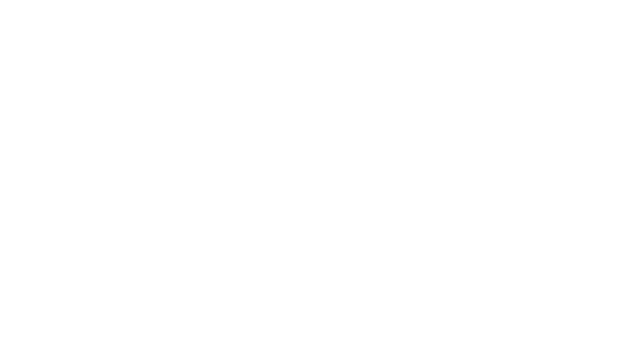
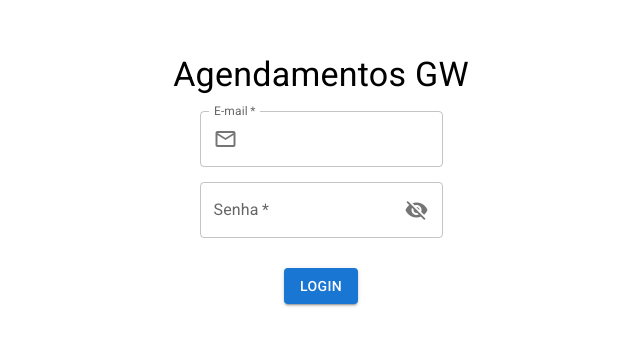
Before and after one commit to joao-menna/AgendamentosGW, a React (Vite) app in the folder frontend/: page /login in a window 1280 px wide. Shown: the part 221-566 px from the top of the page, without its empty margins (319-959 px from the left). Built offline with nearby package versions, Linux system fonts and the light colour scheme.

Commit message:
(frontend) feito basico da pagina de login

```diff
--- a/frontend/src/pages/index/index.tsx
+++ b/frontend/src/pages/index/index.tsx
@@ -3,6 +3,7 @@ import SystemService from "../../services/system"
 import { useNavigate } from "react-router-dom"
 import { useAppDispatch } from "../../hooks"
 import { setFirstTimeState } from "../../slices/firstTimeSlice"
+import { SESSION_TOKEN_KEY } from "../../services"
 
 export default function IndexPage() {
   const dispatch = useAppDispatch()
@@ -10,7 +11,7 @@ export default function IndexPage() {
 
   useEffect(() => {
     (async () => {
-      const token = sessionStorage.getItem("token")
+      const token = sessionStorage.getItem(SESSION_TOKEN_KEY)
       if (token) {
         redirect("/schedule")
         return
--- a/frontend/src/pages/login/index.tsx
+++ b/frontend/src/pages/login/index.tsx
@@ -1,3 +1,108 @@
+import { SyntheticEvent, useEffect, useState } from "react"
+import { SESSION_TOKEN_KEY } from "../../services"
+import { useNavigate } from "react-router-dom"
+import UserService from "../../services/users"
+import Box from "@mui/material/Box"
+import Button from "@mui/material/Button"
+import Icon from "@mui/material/Icon"
+import InputAdornment from "@mui/material/InputAdornment"
+import TextField from "@mui/material/TextField"
+import Typography from "@mui/material/Typography"
+import { useAppDispatch } from "../../hooks"
+import { setUserToken } from "../../slices/userSlice"
+import { FirstTimeContainer } from "../first-time/styles"
+
 export default function LoginPage() {
-  return <></>
+  const [email, setEmail] = useState<string>("")
+  const [password, setPassword] = useState<string>("")
+  const [showingPassword, setShowingPassword] = useState<boolean>(false)
+  const [wentWrong, setWentWrong] = useState<string>("")
+  const dispatch = useAppDispatch()
+  const redirect = useNavigate()
+
+  useEffect(() => {
+    const token = sessionStorage.getItem(SESSION_TOKEN_KEY)
+    if (token) {
+      redirect("/schedule")
+      return
+    }
+  }, [])
+
+  const onSubmitLogin = async (event: SyntheticEvent) => {
+    event.preventDefault()
+
+    const loginService = new UserService()
+
+    const req = await loginService.login({
+      email,
+      password
+    })
+
+    if (req.token) {
+      dispatch(setUserToken(req.token))
+      sessionStorage.setItem(SESSION_TOKEN_KEY, req.token)
+
+      redirect("/schedule")
+      return
+    }
+
+    setWentWrong("E-mail ou senha inválidos!")
+  }
+
+  return (
+    <>
+      <FirstTimeContainer>
+        <form onSubmit={onSubmitLogin}>
+          <Box
+            sx={{
+              display: "flex",
+              flexDirection: "column",
+              height: "100%",
+              alignItems: "center",
+              justifyContent: "center",
+              gap: "15px"
+            }}
+          >
+            <Typography variant="h4">Agendamentos GW</Typography>
+            <TextField
+              required
+              label="E-mail"
+              variant="outlined"
+              type="email"
+              value={email}
+              onChange={(ev) => setEmail(ev.target.value)}
+              InputProps={{
+                startAdornment: (
+                  <InputAdornment position="start">
+                    <Icon>mail_outline</Icon>
+                  </InputAdornment>
+                )
+              }}
+            />
+            <TextField
+              required
+              label="Senha"
+              variant="outlined"
+              type={showingPassword ? "text" : "password"}
+              value={password}
+              onChange={(ev) => setPassword(ev.target.value)}
+              InputProps={{
+                endAdornment: (
+                  <InputAdornment position="end" onClick={() => setShowingPassword(!showingPassword)}>
+                    {
+                      showingPassword ?
+                      <Icon>visibility_outline</Icon> :
+                      <Icon>visibility_off_outline</Icon>
+                    }
+                  </InputAdornment>
+                )
+              }}
+            />
+            <Typography variant="subtitle1">{wentWrong}</Typography>
+            <Button type="submit" variant="contained">Login</Button>
+          </Box>
+        </form>
+      </FirstTimeContainer>
+    </>
+  )
 }
```
